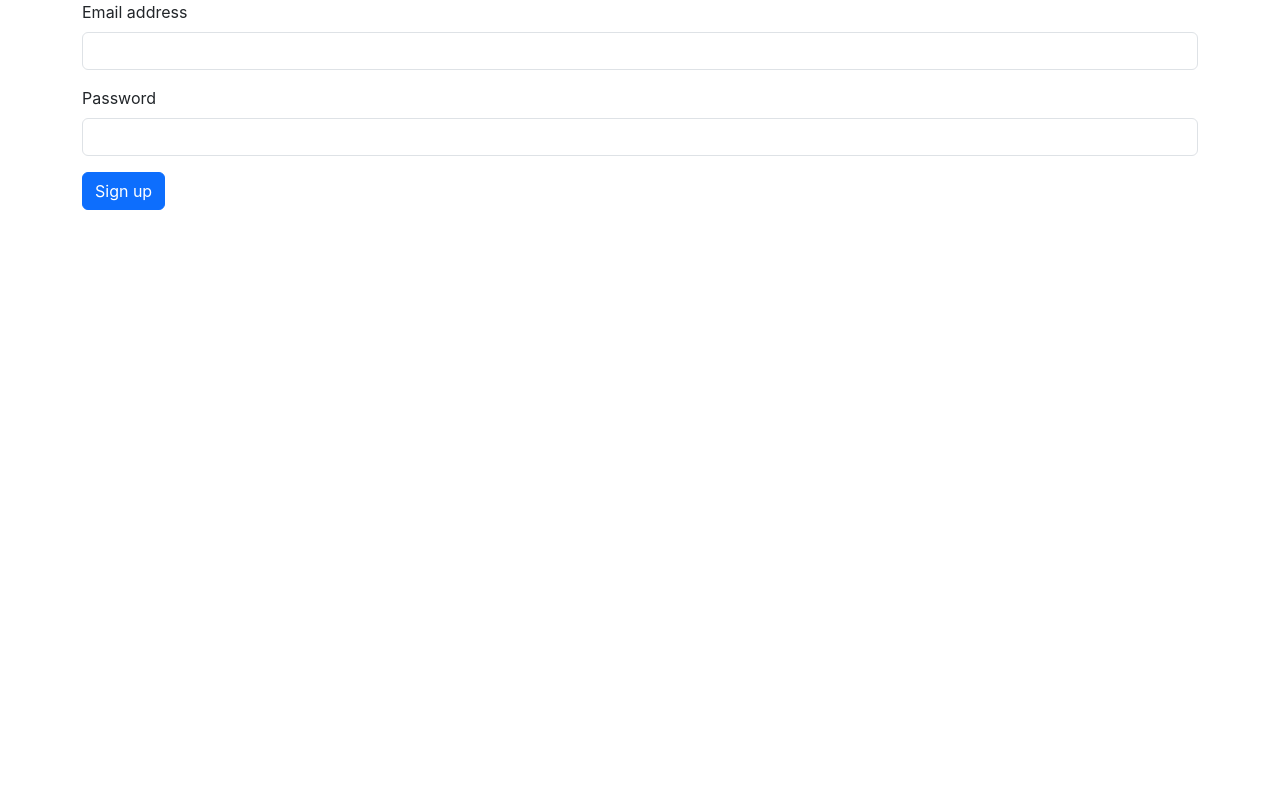
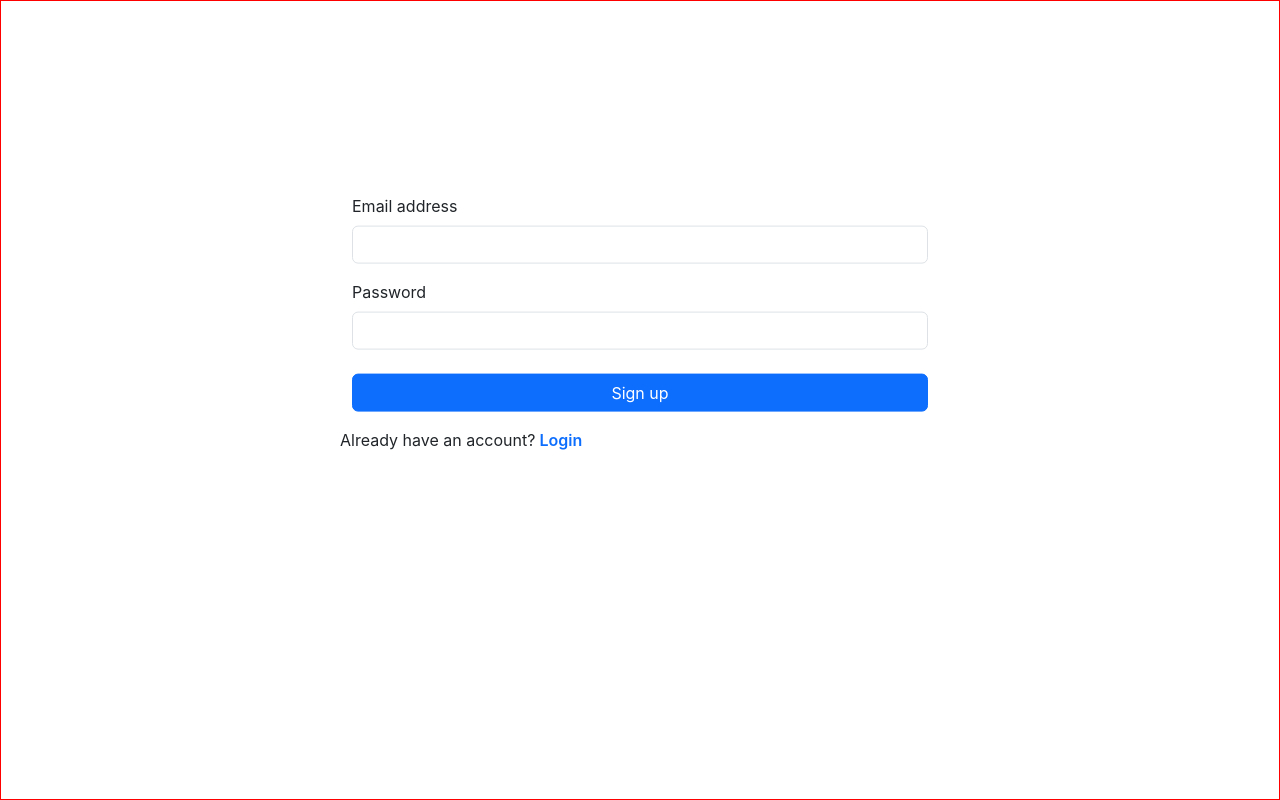
Before and after one commit to AbubakrRehman/dsa_window_frontend, a React (Create React App) app: page /signup in a window 1280 px wide. Built offline with nearby package versions, Linux system fonts and the light colour scheme.

Commit message:
styled login n signup page

```diff
--- /dev/null
+++ b/src/components/Login/LogIn.css
@@ -0,0 +1,30 @@
+.login-form-container {
+    max-width: 600px;
+    width: 100%;
+    margin: 0 auto !important;
+    position: absolute;
+    top: 50%;
+    left: 50%;
+    transform: translate(-50%, -80%);
+    /* border: 1px solid; */
+}
+
+.login-btn {
+    width: 100% !important;
+}
+
+.login-page {
+    height: 100vh;
+    position: relative;
+    width: 100%;
+    /* justify-content: center; */
+    /* border: 1px solid red; */
+}
+
+
+.signup-link {
+    font-size: 16px;
+    font-weight: 600;
+    cursor: pointer;
+    text-decoration: none;
+}
--- a/src/components/Login/LogIn.jsx
+++ b/src/components/Login/LogIn.jsx
@@ -4,6 +4,7 @@ import { Link, Navigate, useNavigate } from 'react-router-dom';
 import { useAuth } from '../../context/AuthContext';
 import { BASE_URL } from '../../constants/constants';
 import { toast } from 'react-toastify';
+import "./LogIn.css"
 
 function LogIn() {
 
@@ -38,7 +39,8 @@ function LogIn() {
 
   return (
     <>
-      <div className='container'>
+      <div className="login-page">
+        <div className='login-form-container'>
           <form onSubmit={(e) => handleFormSubmit(e)}>
             <div className="mb-3">
               <label htmlFor="exampleInputEmail1" className="form-label">Email address</label>
@@ -48,12 +50,23 @@ function LogIn() {
               <label htmlFor="exampleInputPassword1" className="form-label">Password</label>
               <input type="password" className="form-control" id="exampleInputPassword1" name="password" value={formValue.password} onChange={handleInputChange} />
             </div>
+            <div className='d-flex' >
+              <Link className="ms-auto" to="/forget-password">Forgot Password?</Link>
+            </div>
 
-          <button type="submit" className="btn btn-primary">Sign in</button>
+
+            <button className="btn btn-primary login-btn mt-2" type="submit">Log in</button>
           </form>
 
-        <Link to="/forget-password">Forget Password?</Link>
+          <div className='mt-3'>
+            Don't have an account?
+            <span className="signup-link">
+              <Link className="signup-link" to="/signup">&nbsp;Signup</Link>
+            </span>
           </div>
+        </div>
+      </div>
+
     </>
   )
 }
--- /dev/null
+++ b/src/components/Signup/Signup.css
@@ -0,0 +1,28 @@
+.signup-page {
+    height: 100vh;
+    position: relative;
+    width: 100%;
+    border: 1px solid red;
+}
+
+.signup-form-container {
+    max-width: 600px;
+    width: 100%;
+    margin: 0 auto !important;
+    position: absolute;
+    top: 50%;
+    left: 50%;
+    transform: translate(-50%, -80%);
+    /* border: 1px solid; */
+}
+
+.signup-btn {
+    width: 100% !important;
+}
+
+.signup-link {
+    font-size: 16px;
+    font-weight: 600;
+    cursor: pointer;
+    text-decoration: none;
+}
--- a/src/components/Signup/Signup.jsx
+++ b/src/components/Signup/Signup.jsx
@@ -1,8 +1,10 @@
 import React, { useState } from 'react';
 import { useAuth } from '../../context/AuthContext';
 import axios from 'axios';
-import { Navigate, useNavigate } from 'react-router-dom';
+import { Link, Navigate, useNavigate } from 'react-router-dom';
 import { BASE_URL } from '../../constants/constants';
+
+import "./Signup.css";
 
 function Signup() {
 
@@ -11,7 +13,7 @@ function Signup() {
     password: ""
   })
 
-  const {dispatch, user} = useAuth();
+  const { dispatch, user } = useAuth();
   const navigate = useNavigate();
 
   const handleInputChange = (e) => {
@@ -37,6 +39,8 @@ function Signup() {
   }
 
   return (
+    <div className='signup-page'>
+      <div className='signup-form-container'>
         <form onSubmit={handleFormSubmit} className='container'>
           <div className="mb-3">
             <label htmlFor="email" className="form-label">Email address</label>
@@ -47,8 +51,18 @@ function Signup() {
             <input type="password" className="form-control" id="password" name="password" value={formValue.password} onChange={handleInputChange} />
           </div>
 
-      <button type="submit" className="btn btn-primary">Sign up</button>
+          <button type="submit" className="btn btn-primary signup-btn mt-2">Sign up</button>
+
+
         </form>
+
+        <div className='mt-3'>
+            Already have an account?
+              <Link className="signup-link" to="/login">&nbsp;Login</Link>
+          </div>
+      </div>
+    </div>
+
   )
 }
 
```
Lines whose indentation alone changed are shown as unchanged.
